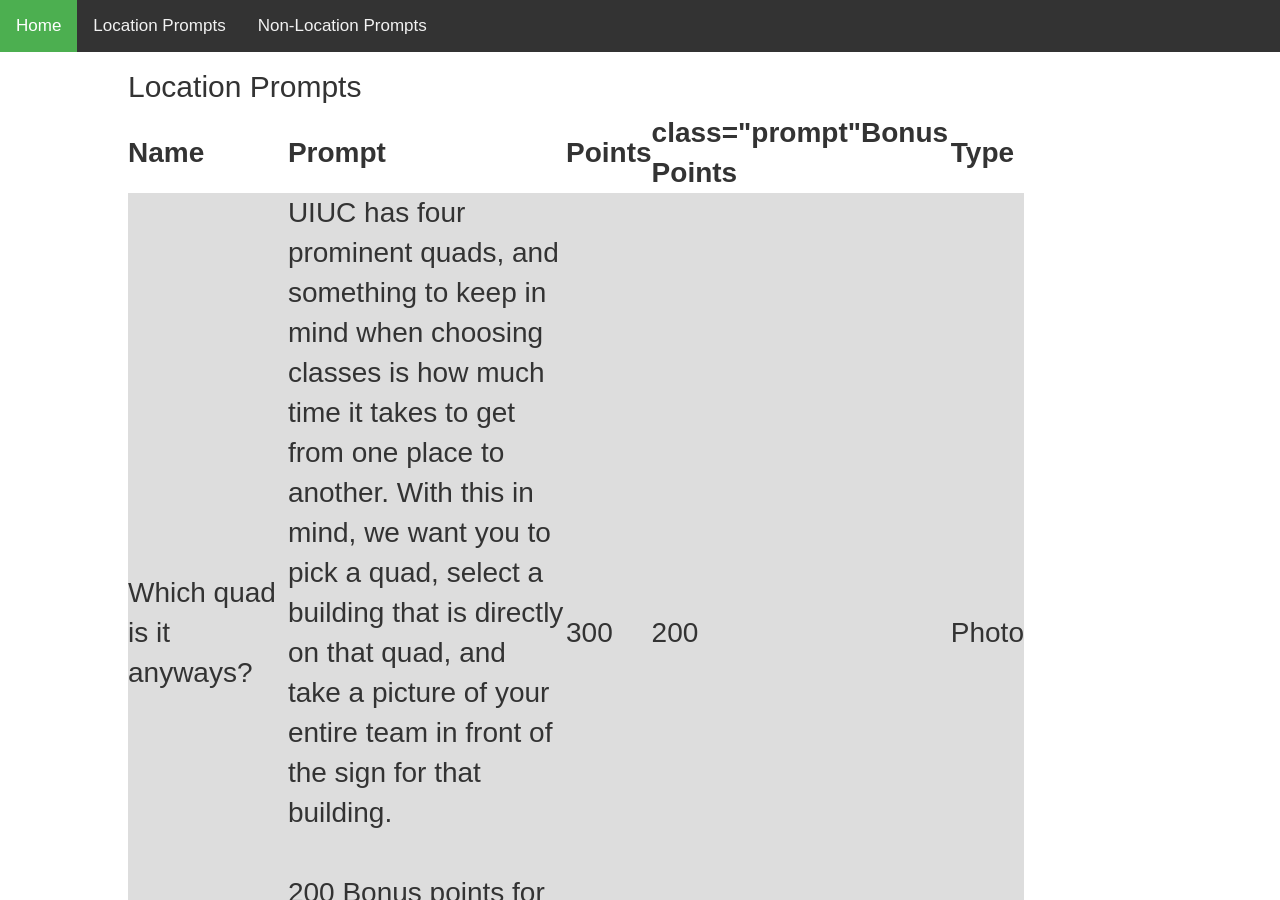
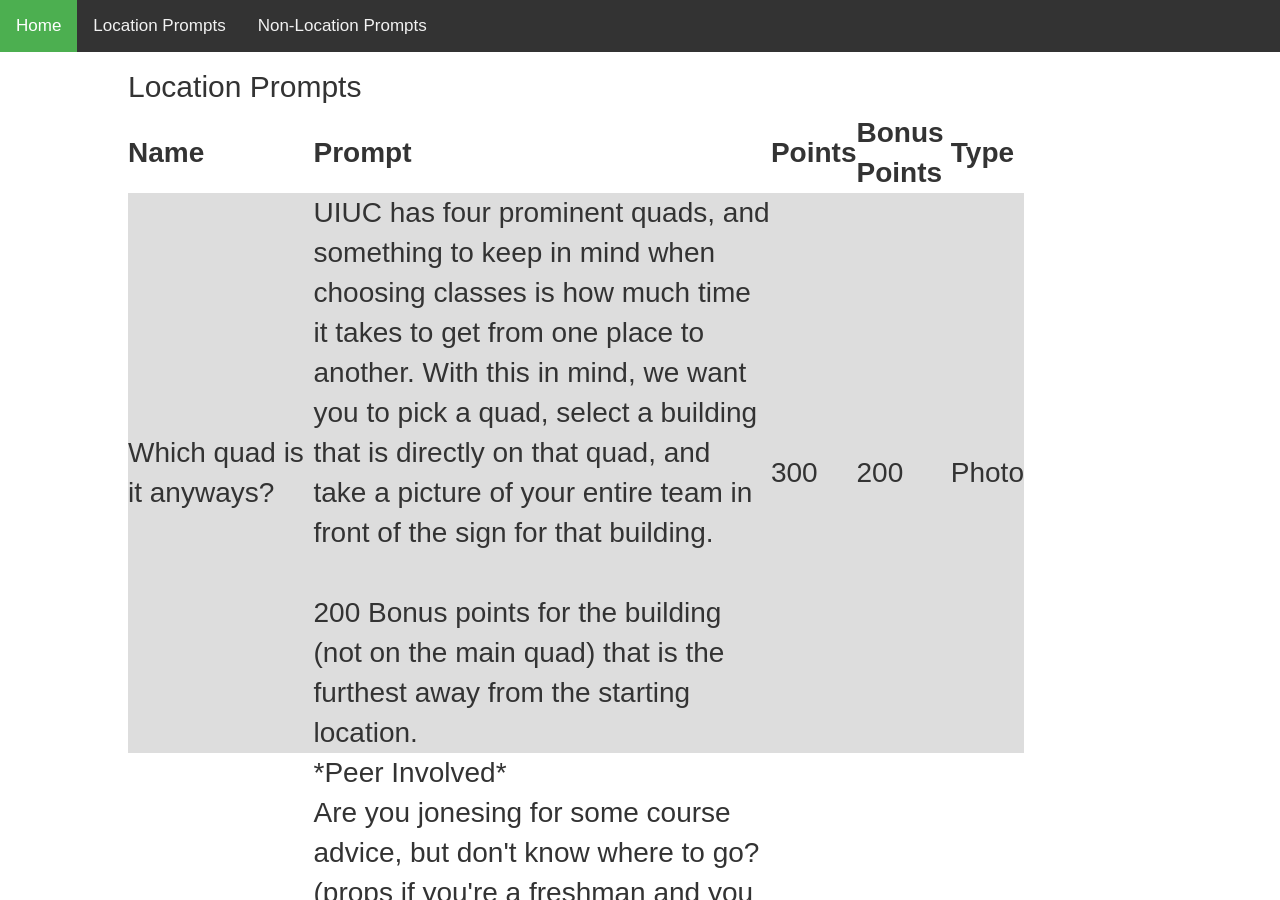
Before and after one commit to nsryan2/scav_hunt, a Jekyll site: the page built from loc_prompts.html, in a window 1280 px wide and 900 px high. Built offline with Jekyll 4.4.1, drawn with Linux system fonts in a browser that asks for light colours; nearby versions of some CDN libraries.

Commit message:
Update loc_prompts.html

```diff
--- a/loc_prompts.html
+++ b/loc_prompts.html
@@ -45,7 +45,7 @@ title: Location Based Prompts
     <th class="prompt">Name</th>
     <th class="prompt">Prompt</th>
     <th class="prompt">Points</th>
-    <th> class="prompt"Bonus Points</th>
+    <th class="prompt">Bonus Points</th>
     <th class="prompt">Type</th>
   </tr>
   <tr>
```
